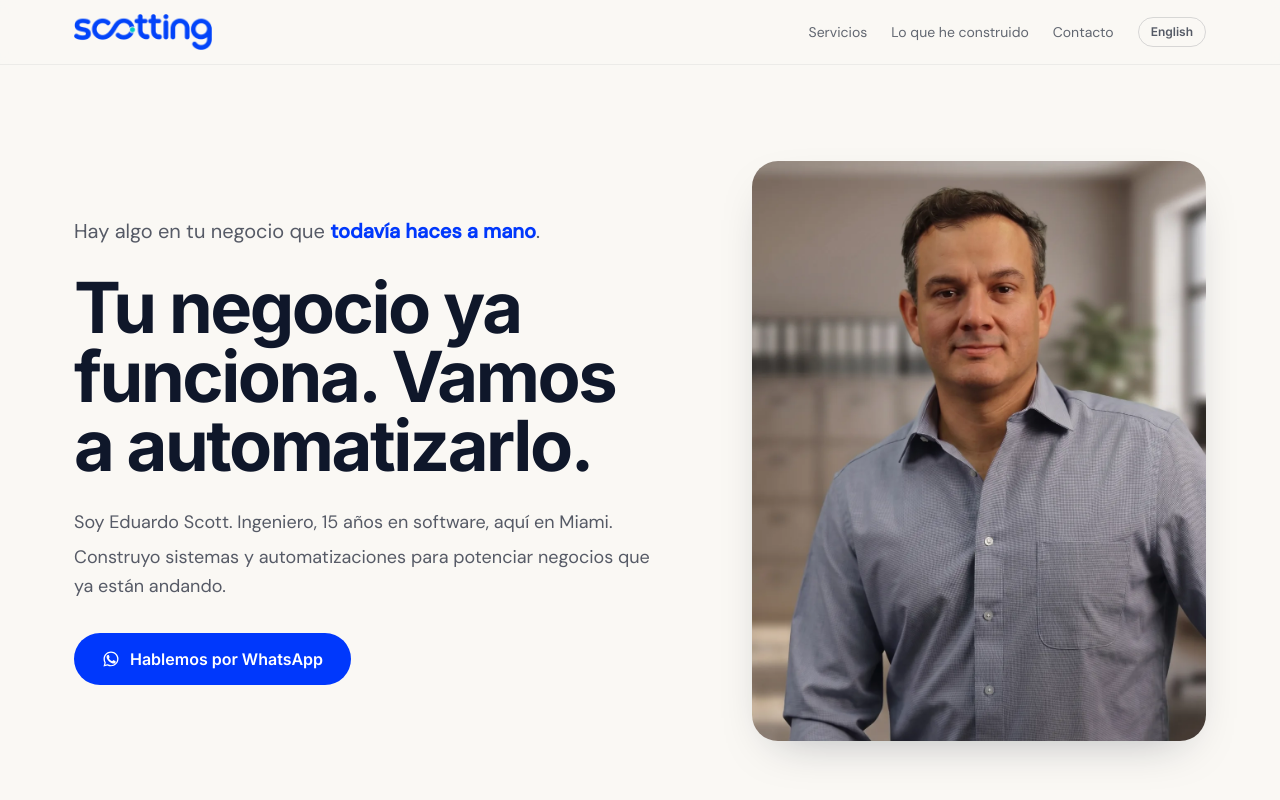
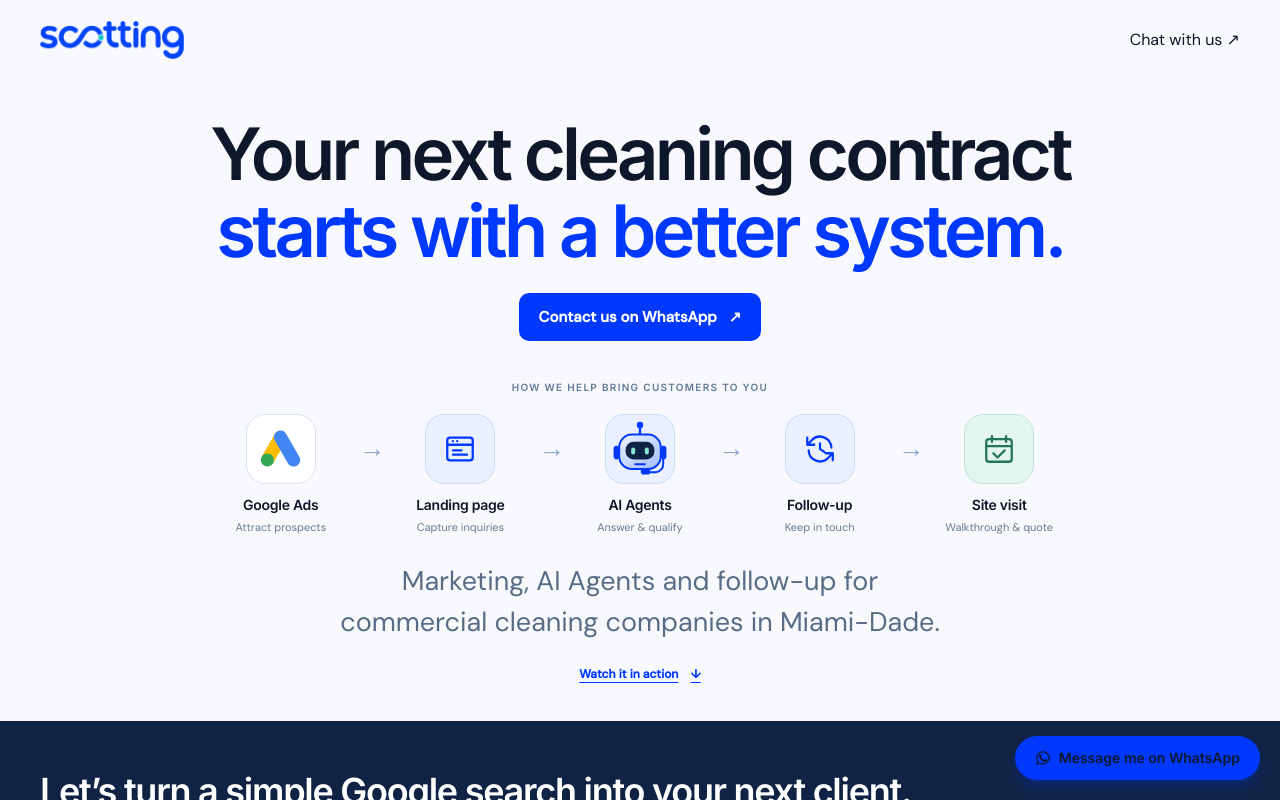
Before and after one commit to eduardoscottp/byscotting, a React (Vite) app: page /landingpage_leads in a window 1280 px wide. Before the commit this address led to /. Shown: the top 800 px of the page. Built offline with nearby package versions, Linux system fonts and the light colour scheme; no server answers.

Commit message:
Rename lead landing route and add hero WhatsApp contact

```diff
--- a/scripts/build-localized-html.mjs
+++ b/scripts/build-localized-html.mjs
@@ -31,8 +31,8 @@ let cleaning = html.replace(/<title>[^<]*<\/title>/, `<title>${cleaningTitle}</t
   .replace(/<meta\s+name="description"\s+content="[^"]*"\s*\/?>/, `<meta name="description" content="${cleaningDescription}" />`)
   .replace(/<meta\s+property="og:title"\s+content="[^"]*"\s*\/?>/, `<meta property="og:title" content="${cleaningTitle}" />`)
   .replace(/<meta\s+property="og:description"\s+content="[^"]*"\s*\/?>/, `<meta property="og:description" content="${cleaningDescription}" />`)
-  .replaceAll('https://byscotting.com/en', 'https://byscotting.com/comercial_cleaning')
+  .replaceAll('https://byscotting.com/en', 'https://byscotting.com/landingpage_leads')
   .replace(/<link rel="alternate"[^>]*>/g, '')
   .replace('</head>', '<meta name="robots" content="noindex,follow" /></head>');
-await mkdir(new URL('../dist/comercial_cleaning/', import.meta.url), { recursive: true });
-await writeFile(new URL('../dist/comercial_cleaning/index.html', import.meta.url), cleaning);
+await mkdir(new URL('../dist/landingpage_leads/', import.meta.url), { recursive: true });
+await writeFile(new URL('../dist/landingpage_leads/index.html', import.meta.url), cleaning);
--- a/src/App.tsx
+++ b/src/App.tsx
@@ -6,7 +6,9 @@ export default function App() {
   return (
     <BrowserRouter>
       <Routes>
-        <Route path="/comercial_cleaning" element={<CommercialCleaning />} />
+        <Route path="/landingpage_leads" element={<CommercialCleaning />} />
+        <Route path="/comercial_cleaning" element={<Navigate to={`/landingpage_leads${window.location.search}`} replace />} />
+        <Route path="/cleaning_comercial" element={<Navigate to={`/landingpage_leads${window.location.search}`} replace />} />
         <Route path="/" element={<Site lang="es" />} />
         <Route path="/en" element={<Site lang="en" />} />
         <Route path="*" element={<Navigate to="/" replace />} />
--- a/src/CommercialCleaning.tsx
+++ b/src/CommercialCleaning.tsx
@@ -68,14 +68,14 @@ export default function CommercialCleaning() {
     document.documentElement.lang = 'en';
     document.title = 'Marketing for Commercial Cleaning Companies | Scotting';
     document.querySelector('meta[name="description"]')?.setAttribute('content', copy.subtitle);
-    document.querySelector('link[rel="canonical"]')?.setAttribute('href', `${window.location.origin}/comercial_cleaning`);
+    document.querySelector('link[rel="canonical"]')?.setAttribute('href', `${window.location.origin}/landingpage_leads`);
   }, [copy.subtitle]);
   return <div ref={page} className="cleaning-page">
     <a className="cl-skip" href="#main">Skip to content</a>
     <header className="cl-header cl-wrap"><img src={logo} alt="Scotting" width="150" height="42" /><a id="cleaning-chat-button" href={waLink('en')} target="_blank" rel="noopener noreferrer">Chat with us <span aria-hidden="true">↗</span></a></header>
     <main id="main">
       <section className="cl-hero cl-wrap" aria-labelledby="cleaning-title">
-        <div className="cl-hero-copy"><h1 id="cleaning-title">{copy.title}<em>{copy.emphasis}</em></h1></div>
+        <div className="cl-hero-copy"><h1 id="cleaning-title">{copy.title}<em>{copy.emphasis}</em></h1><div className="cl-hero-contact"><a href={waLink('en')} target="_blank" rel="noopener noreferrer" onClick={() => trackMetric('whatsapp_click', 'en', 'whatsapp', 'commercial_cleaning')}>Contact us on WhatsApp <span aria-hidden="true">↗</span></a></div></div>
         <div className="cl-implementation"><p className="cl-implementation-label">HOW WE HELP BRING CUSTOMERS TO YOU</p><CleaningFlow /><p className="cl-hero-subtitle">{copy.subtitle}</p><a className="cl-demo-link" href="#how-it-works">Watch it in action <span aria-hidden="true">↓</span></a></div>
       </section>
       <CleaningDemo><section id="growth-plan" className="cl-contact-inline" aria-label="Contact Scotting"><GrowthForm headline={headline} /></section></CleaningDemo>
--- a/src/cleaning.css
+++ b/src/cleaning.css
@@ -46,3 +46,5 @@
 
 .sc-chat-entry-identity>.sc-chat-avatar{display:block;width:42px;height:42px;flex-shrink:0;overflow:hidden;border-radius:50%}.sc-chat-avatar img{width:100%;height:100%;object-fit:cover;object-position:top;transform:scale(1.65);transform-origin:top}
 .sc-chat-entry-identity>div:not(.sc-chat-avatar){display:block;min-width:0}
+
+.cl-hero-contact{display:flex;justify-content:center;flex-wrap:wrap;gap:12px;margin-top:24px}.cl-hero-contact a{display:inline-flex;align-items:center;justify-content:center;gap:12px;min-height:48px;padding:12px 20px;border-radius:10px;background:var(--cl-blue);color:#fff;font-weight:600;font-size:15px;text-decoration:none}
```
Also changed, not shown: vercel.json.
